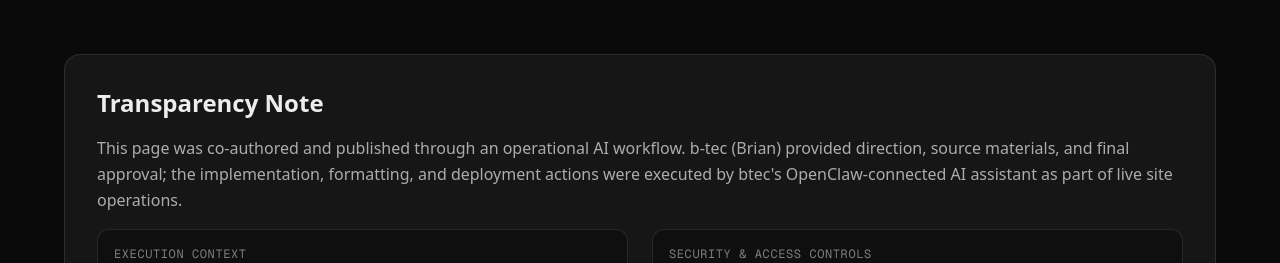
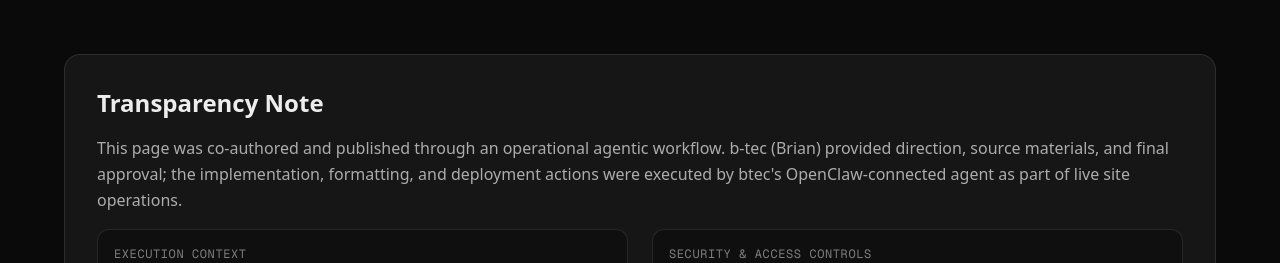
Before and after one commit to btecme/btecOrg, a Next.js app: page /research in a window 1280 px wide. Shown: the part 1740-2003 px from the top of the page. Built offline with nearby package versions, Linux system fonts and the light colour scheme.

Commit message:
Update wording in Transparency Note section

```diff
--- a/app/research/page.tsx
+++ b/app/research/page.tsx
@@ -108,9 +108,9 @@ export default function ResearchPage() {
         <section className="mt-20 mb-6 rounded-2xl border border-white/10 bg-white/5 p-6 md:p-8">
           <h2 className="text-xl md:text-2xl font-bold mb-4">Transparency Note</h2>
           <p className="text-foreground/70 leading-relaxed mb-4">
-            This page was co-authored and published through an operational AI workflow. b-tec (Brian) provided direction,
+            This page was co-authored and published through an operational agentic workflow. b-tec (Brian) provided direction,
             source materials, and final approval; the implementation, formatting, and deployment actions were executed by
-            btec&apos;s OpenClaw-connected AI assistant as part of live site operations.
+            btec&apos;s OpenClaw-connected agent as part of live site operations.
           </p>
 
           <div className="grid md:grid-cols-2 gap-6 mb-5">
```
